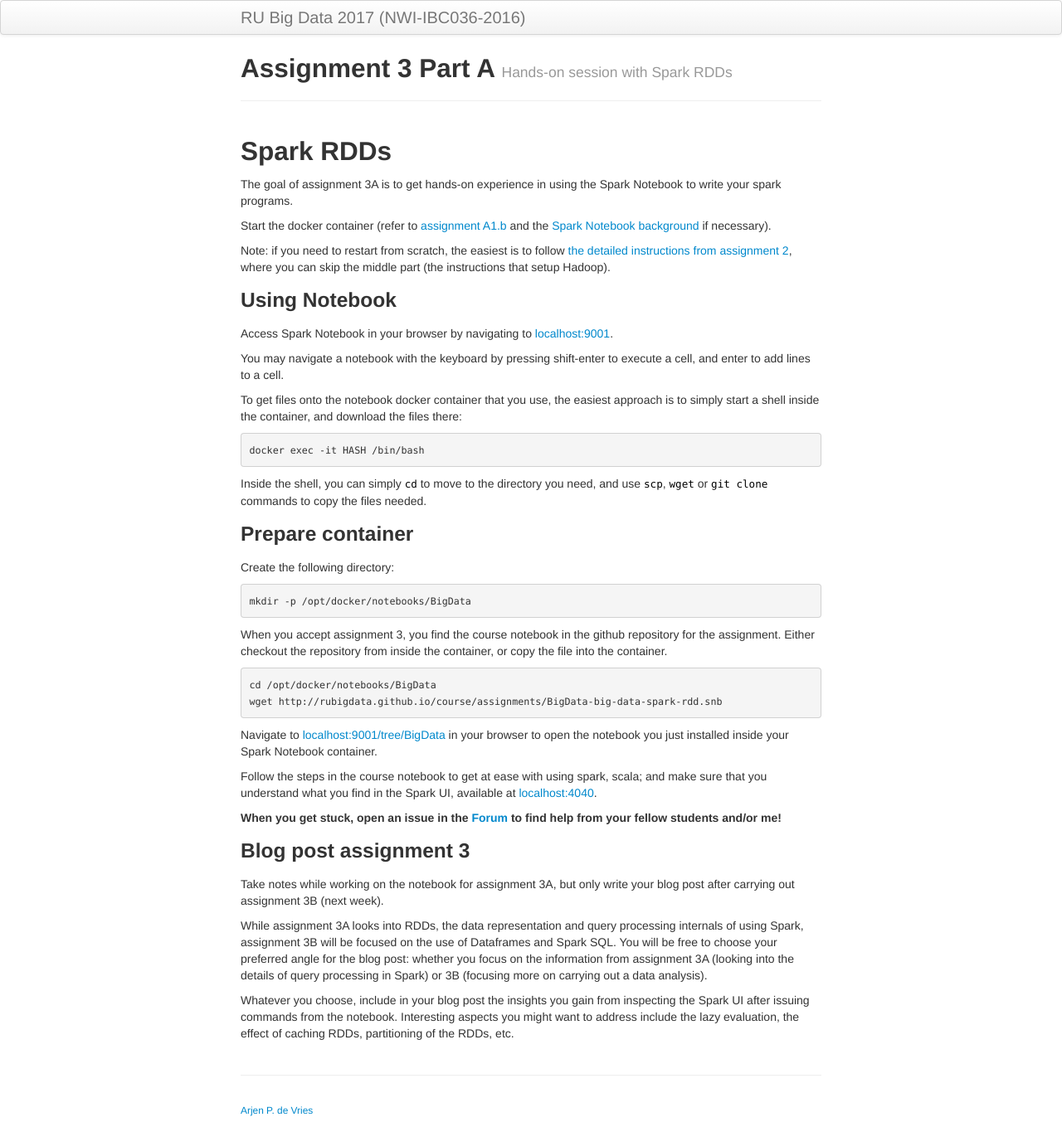
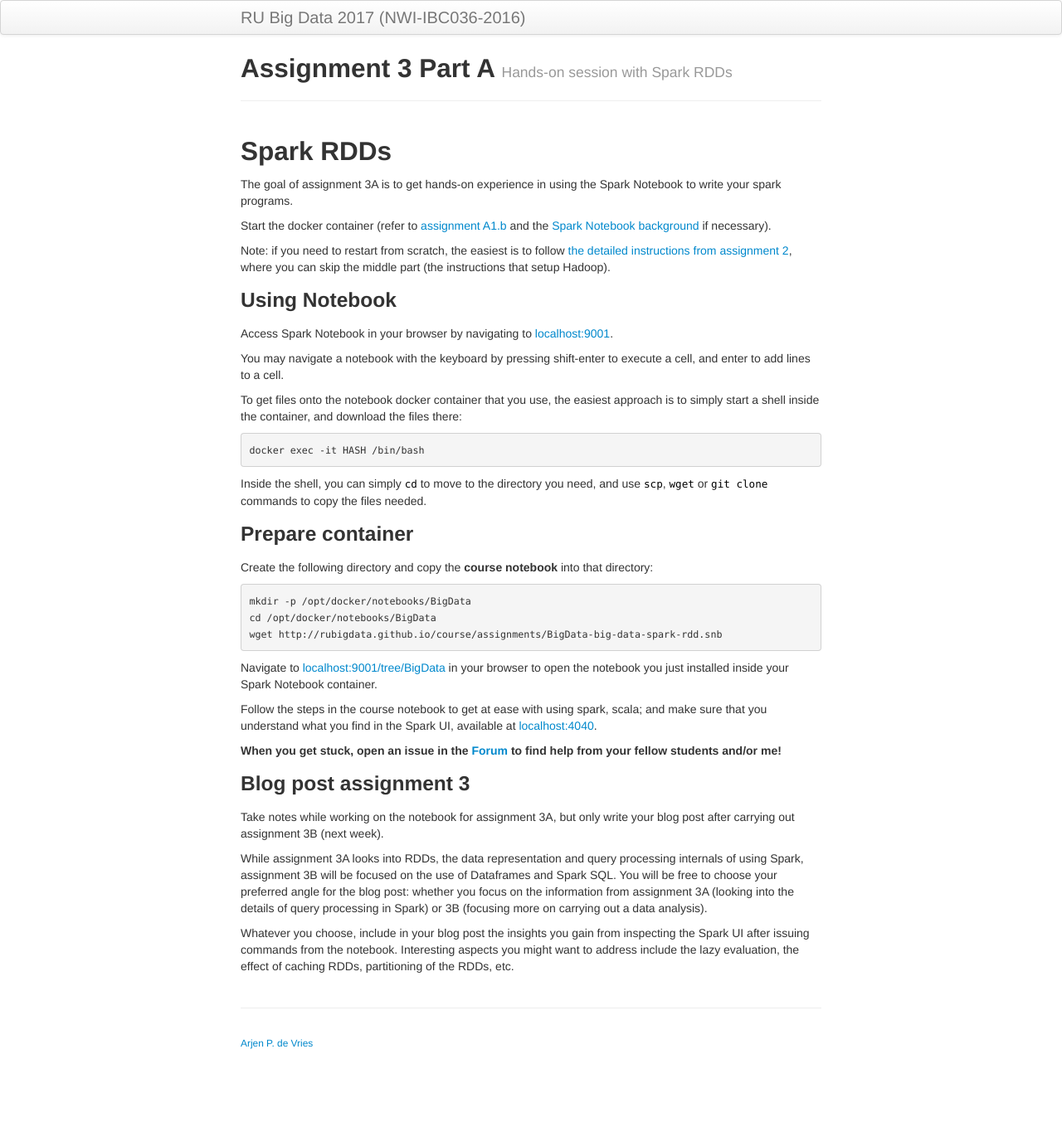
Before and after one commit to Thelukepet/course, a Jekyll site: the page built from assignments/A3a-spark-rdd.md, in a window 1280 px wide. Shown: the whole page at 83% size. Built offline with Jekyll 4.4.1, drawn with Linux system fonts in a browser that asks for light colours; after the commit the page ends 1278 px from its top, so only the background shows below that.

Commit message:
Added how to get the notebook

```diff
--- a/assignments/A3a-spark-rdd.md
+++ b/assignments/A3a-spark-rdd.md
@@ -38,13 +38,9 @@ and use `scp`, `wget` or `git clone` commands to copy the files needed.
 
 ### Prepare container
 
-Create the following directory:
+Create the following directory and copy the __course notebook__ into that directory:
 
     mkdir -p /opt/docker/notebooks/BigData
-
-When you accept assignment 3, you find the course notebook in the github repository for the assignment.
-Either checkout the repository from inside the container, or copy the file into the container.
-
     cd /opt/docker/notebooks/BigData
     wget http://rubigdata.github.io/course/assignments/BigData-big-data-spark-rdd.snb
 
```
